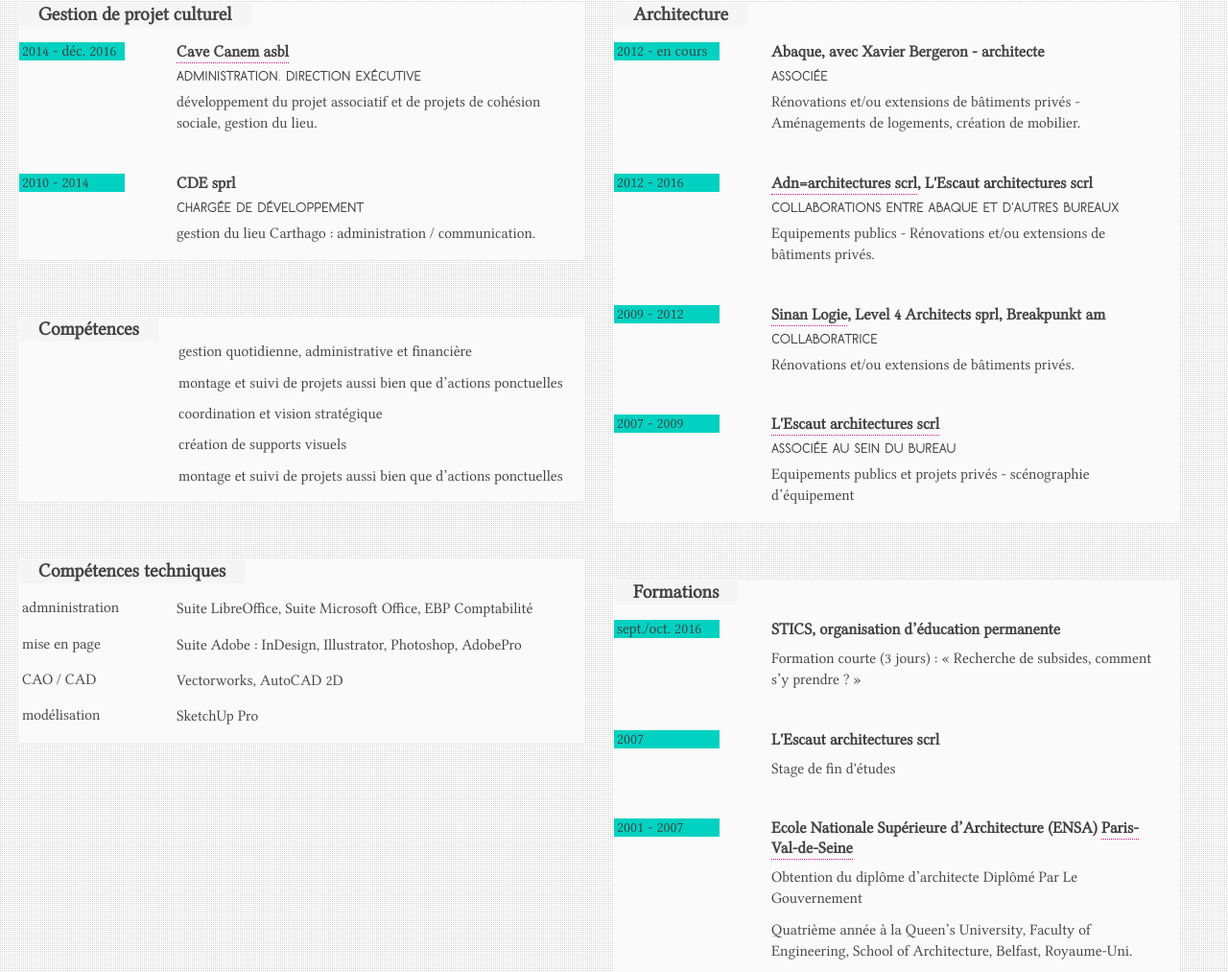
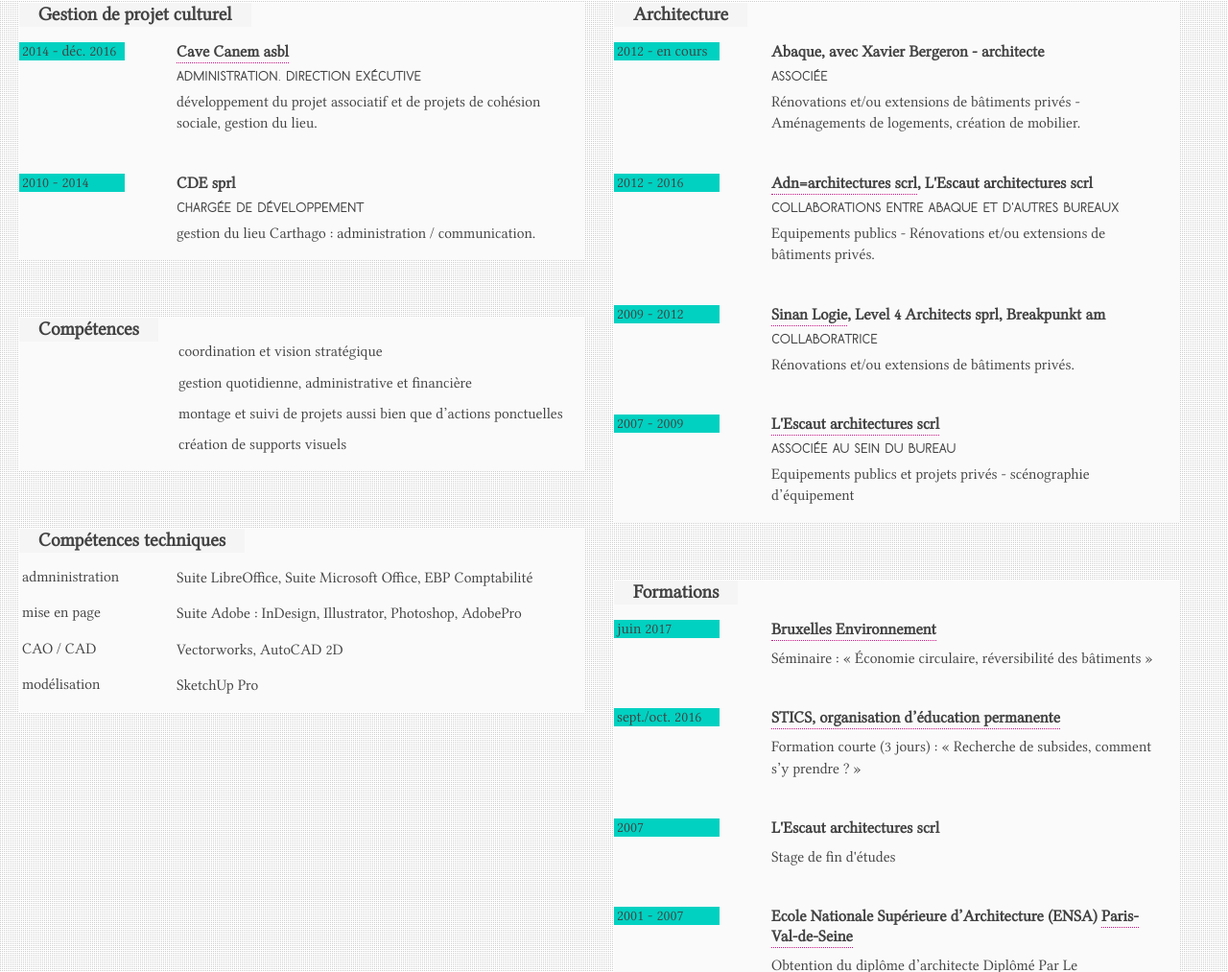
Before and after one commit to RuinesDe/cv, a plain HTML site: page index.html in a window 1280 px wide. Shown: the part 207-1220 px from the top of the page at 96% size. Drawn offline with Linux system fonts and the light colour scheme.

Commit message:
mise à jour cv

```diff
--- a/index.html
+++ b/index.html
@@ -89,19 +89,16 @@
             <div class="description">
               <ul>
                 <li>
+                  <p>coordination et vision stratégique</p>
+                </li>
+                <li>
                   <p>gestion quotidienne, administrative et financière</p>
                 </li>
                 <li>
                   <p>montage et suivi de projets aussi bien que d’actions ponctuelles</p>
                 </li>
                 <li>
-                  <p>coordination et vision stratégique</p>
-                </li>
-                <li>
                   <p>création de supports visuels</p>
-                </li>
-                <li>
-                  <p>montage et suivi de projets aussi bien que d’actions ponctuelles</p>
                 </li>
               </ul>
             </div>
@@ -203,9 +200,17 @@
 
           <ul>
             <li class="item">
+              <span class="date">juin 2017</span>
+              <div class="description">
+                <h4 class="title"> <a href="http://www.environnement.brussels/"> Bruxelles Environnement </a></h4>
+                <p class="subtitle">Séminaire : « Économie circulaire, réversibilité des bâtiments »</p>
+              </div>
+            </li>
+
+            <li class="item">
               <span class="date">sept./oct. 2016</span>
               <div class="description">
-                <h4 class="title">STICS, organisation d’éducation permanente</h4>
+                <h4 class="title"><a href="http://www.stics.be/cms/"> STICS, organisation d’éducation permanente </a></h4>
                 <p class="subtitle">Formation courte (3 jours) : « Recherche de subsides, comment s’y prendre ? »</p>
               </div>
             </li>
```
